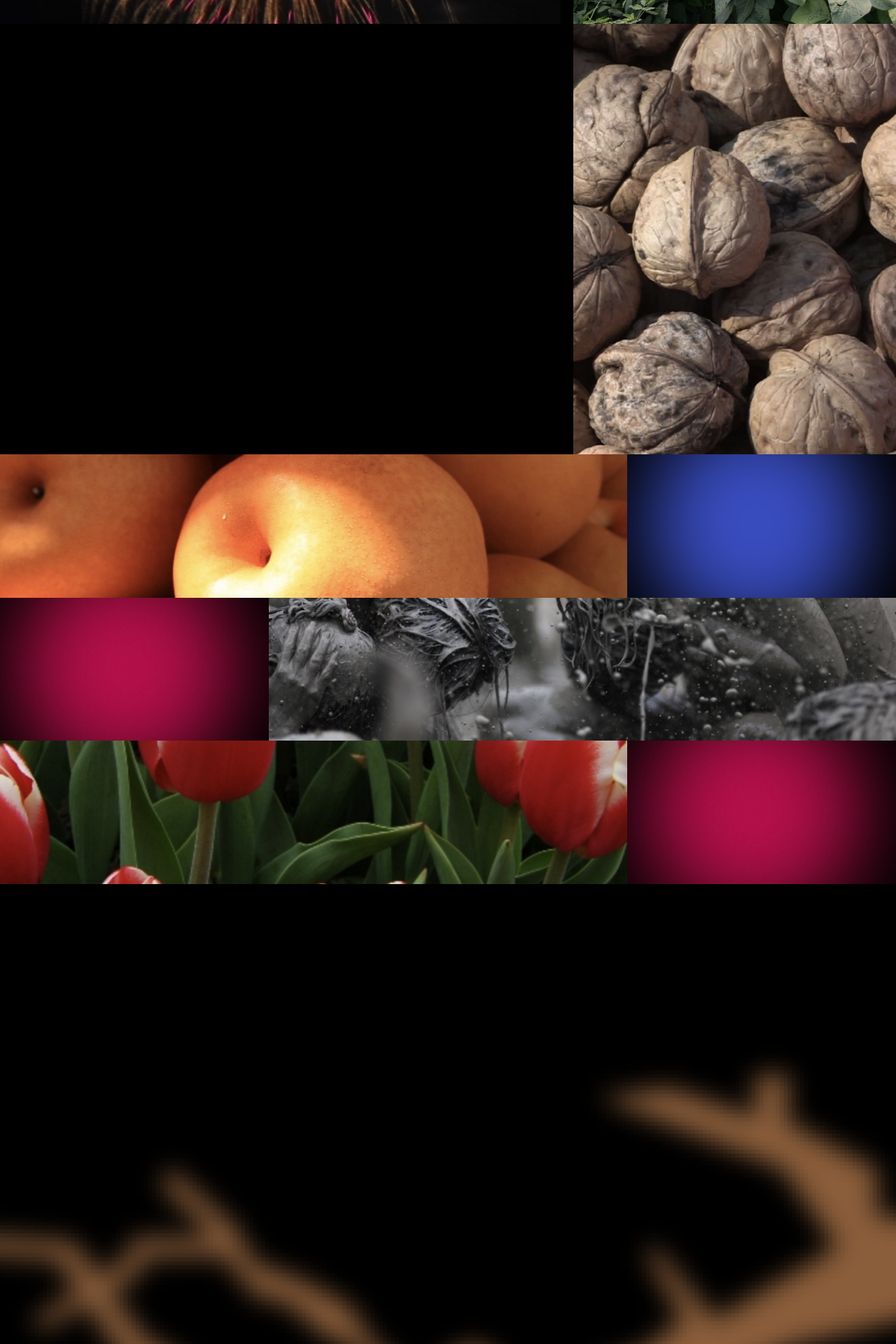
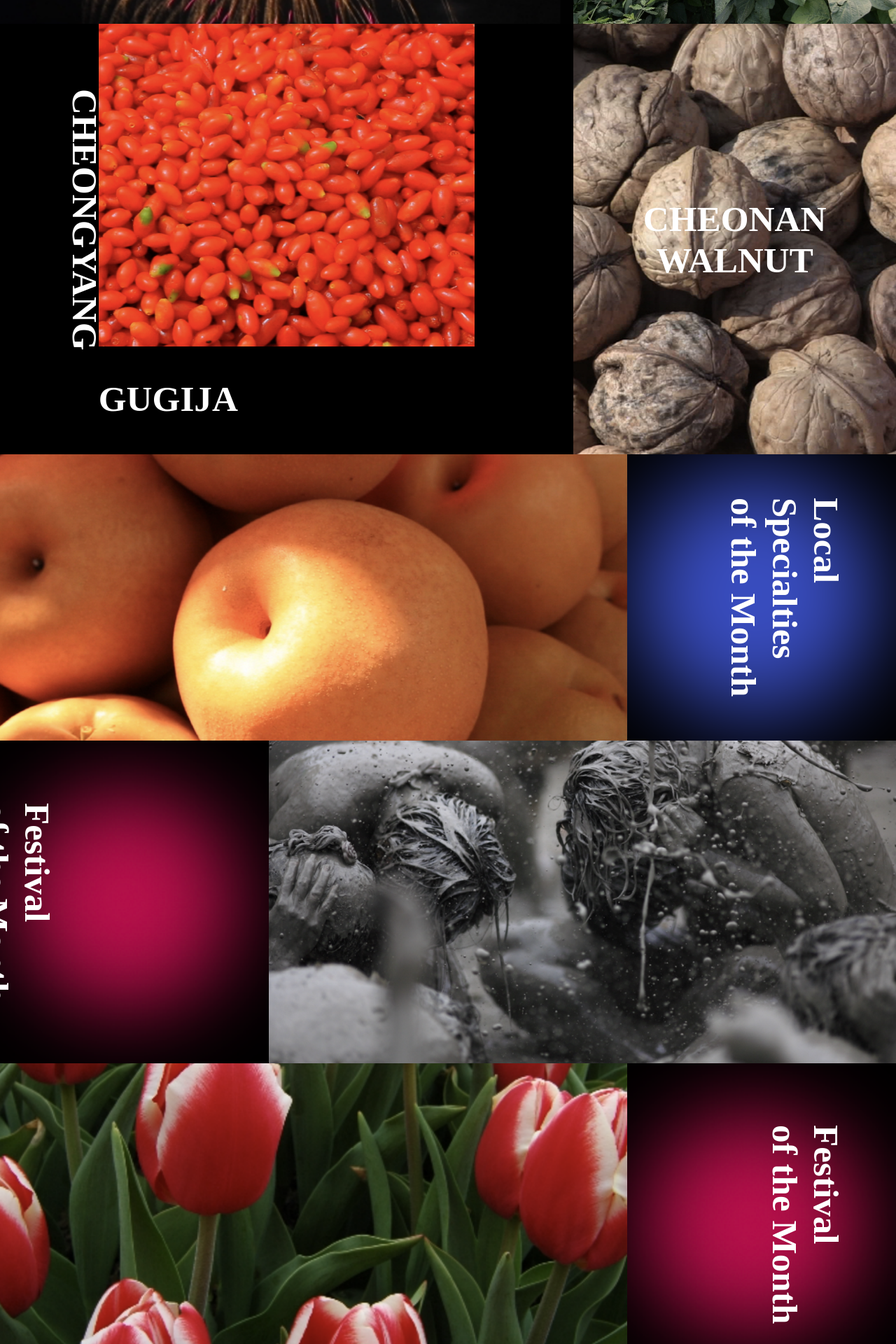
Before and after one commit to hin6150/ToyProject, a React (Create React App) app: page / in a window 1280 px wide. Shown: the part 1220-3140 px from the top of the page at 70% size. Built offline with nearby package versions, Linux system fonts and the light colour scheme; the HTML template or start-up script is replaced by a standard one.

Commit message:
6/22 프레임 워크 작업 80% 완성(#1)

```diff
--- a/src/Component/Boxs/Boxs.css
+++ b/src/Component/Boxs/Boxs.css
@@ -22,3 +22,65 @@
 
   color: #ffffff;
 }
+
+.BoxTypeTwo {
+  position: relative;
+  display: flex;
+  justify-content: center;
+  align-items: center;
+  background-color: black;
+}
+.BoxTypeTwo img {
+  width: 100%;
+  height: 100%;
+  object-fit: cover;
+}
+.BoxTypeTwoText {
+  position: absolute;
+  writing-mode: vertical-rl;
+  font-family: "Noto Sans KR";
+  font-style: normal;
+  font-weight: 700;
+  font-size: 4vw;
+
+  color: #ffffff;
+}
+
+.BoxTypeThree {
+  position: relative;
+  display: flex;
+  justify-content: center;
+  align-items: center;
+  background-color: black;
+}
+.BoxTypeThree img {
+  width: 100%;
+  height: 100%;
+  object-fit: cover;
+}
+.BoxTypeThreeText {
+  position: absolute;
+  font-family: "Noto Sans KR";
+  font-style: normal;
+  font-weight: 700;
+  font-size: 4vw;
+
+  color: #ffffff;
+}
+
+.LastBox {
+  position: relative;
+  display: flex;
+  justify-content: center;
+  align-items: center;
+  background-color: black;
+}
+.LastBox img {
+  position: absolute;
+  top: 0;
+  left: 0;
+  bottom: 0;
+  right: 0;
+  margin: auto;
+  height: 100%;
+}
--- a/src/Component/Boxs/Boxs.js
+++ b/src/Component/Boxs/Boxs.js
@@ -9,3 +9,33 @@ export const Box = (props) => {
     </div>
   );
 };
+
+export const BoxTypeTwo = (props) => {
+  return (
+    <div class="BoxTypeTwo" style={{ width: props.size, height: props.height }}>
+      <img src={`./img/${props.url}.png`} alt={props.url} />
+      <div class="BoxTypeTwoText" style={{ right: props.right }}>
+        {props.children}
+      </div>
+    </div>
+  );
+};
+
+// export const BoxTypeThree = (props) => {
+//   return(
+//     <div class="BoxTypeThree" style={{ width: props.size, height: props.height }}/>
+//     <img src={`./img/${props.url}.png`} alt={props.url} />
+//     <div class="BoxTypeThreeText" style={{ right: props.right }}>
+//       {props.children}
+//     </div>
+//   );
+// };
+
+export const LastBox = (props) => {
+  return (
+    <div class="LastBox" style={{ width: props.size, height: props.height }}>
+      <img src={`./img/${props.url}.svg`} alt={props.url} />
+      <div class="BoxText">{props.children}</div>
+    </div>
+  );
+};
--- a/src/Component/SpecialBox/OutBox.css
+++ /dev/null
@@ -1,5 +0,0 @@
-.OutBox {
-  background-color: black;
-  width: 64vw;
-  height: 48vw;
-}
--- a/src/Component/SpecialBox/OutBox.js
+++ /dev/null
@@ -1,6 +0,0 @@
-import React from "react";
-import "./OutBox.css";
-
-export const OutBox = () => {
-  return <div class="OutBox"></div>;
-};
--- /dev/null
+++ b/src/Component/SpecialBox/SpecialBox.css
@@ -0,0 +1,39 @@
+.OutBox {
+  position: relative;
+  background-color: black;
+  width: 64vw;
+  height: 48vw;
+  display: flex;
+  justify-content: center;
+}
+.InnerBox {
+  object-fit: cover;
+  width: 42vw;
+  height: 36vw;
+}
+.InnerBox img {
+  width: 100%;
+  height: 100%;
+}
+.BottomP {
+  position: absolute;
+  margin-top: 5%;
+  color: #ffffff;
+  font-family: "Noto Sans KR";
+  font-style: normal;
+  font-weight: 700;
+  font-size: 4vw;
+}
+.rotate-paragraph {
+  position: absolute;
+  writing-mode: vertical-rl;
+
+  left: 5%;
+  top: 15%;
+
+  color: #ffffff;
+  font-family: "Noto Sans KR";
+  font-style: normal;
+  font-weight: 700;
+  font-size: 4vw;
+}
--- /dev/null
+++ b/src/Component/SpecialBox/SpecialBox.js
@@ -0,0 +1,14 @@
+import React from "react";
+import "./SpecialBox.css";
+
+export const SpecialBox = () => {
+  return (
+    <div class="OutBox">
+      <div class="InnerBox">
+        <img src="./img/구기자.png" alt="구기자" class="구기자" />
+        <p class="BottomP">GUGIJA</p>
+      </div>
+      <p class="rotate-paragraph">CHEONGYANG</p>
+    </div>
+  );
+};
--- a/src/Pages/Main.js
+++ b/src/Pages/Main.js
@@ -1,8 +1,9 @@
 import React from "react";
 import { Banner } from "../Component/Banner/Banner";
 import Article from "../Component/Article/Article";
-import { Box } from "../Component/Boxs/Boxs";
-import { OutBox } from "../Component/SpecialBox/OutBox";
+import { Box, BoxTypeTwo } from "../Component/Boxs/Boxs";
+import { LastBox } from "../Component/Boxs/Boxs";
+import { SpecialBox } from "../Component/SpecialBox/SpecialBox";
 
 export const Main = () => {
   return (
@@ -44,23 +45,48 @@ export const Main = () => {
         </Box>
       </Article>
       <Article>
-        <OutBox></OutBox>
-        <Box size="36vw" url="호두" height="48vw"></Box>
+        <SpecialBox></SpecialBox>
+        <Box size="36vw" url="호두" height="48vw">
+          <p>
+            CHEONAN <br />
+            WALNUT
+          </p>
+        </Box>
       </Article>
       <Article>
-        <Box size="70vw" url="배" height="16vw"></Box>
-        <Box size="30vw" url="Rectangle 32" height="16vw"></Box>
+        <Box size="70vw" url="배" height="32vw"></Box>
+        <BoxTypeTwo size="30vw" url="Rectangle 32" height="32vw" right="5%">
+          <p>
+            Local
+            <br />
+            Specialties
+            <br />
+            of the Month
+          </p>
+        </BoxTypeTwo>
       </Article>
       <Article>
-        <Box size="30vw" url="pink22" height="16vw"></Box>
-        <Box size="70vw" url="boryeong" height="16vw"></Box>
+        <BoxTypeTwo size="30vw" url="pink22" height="36vw" right="65%">
+          <p>
+            Festival
+            <br />
+            of the Month
+          </p>
+        </BoxTypeTwo>
+        <Box size="70vw" url="boryeong" height="36vw"></Box>
       </Article>
       <Article>
-        <Box size="70vw" url="festival" height="16vw"></Box>
-        <Box size="30vw" url="pink22" height="16vw"></Box>
+        <Box size="70vw" url="festival" height="36vw"></Box>
+        <BoxTypeTwo size="30vw" url="pink22" height="36vw" right="5%">
+          <p>
+            Festival
+            <br />
+            of the Month
+          </p>
+        </BoxTypeTwo>
       </Article>
       <Article>
-        <Box size="100%" url="lastimg" height="100vw"></Box>
+        <LastBox size="100%" url="tree" height="100vh"></LastBox>
       </Article>
     </div>
   );
```
Also changed, not shown: public/img/tree.svg (added).
